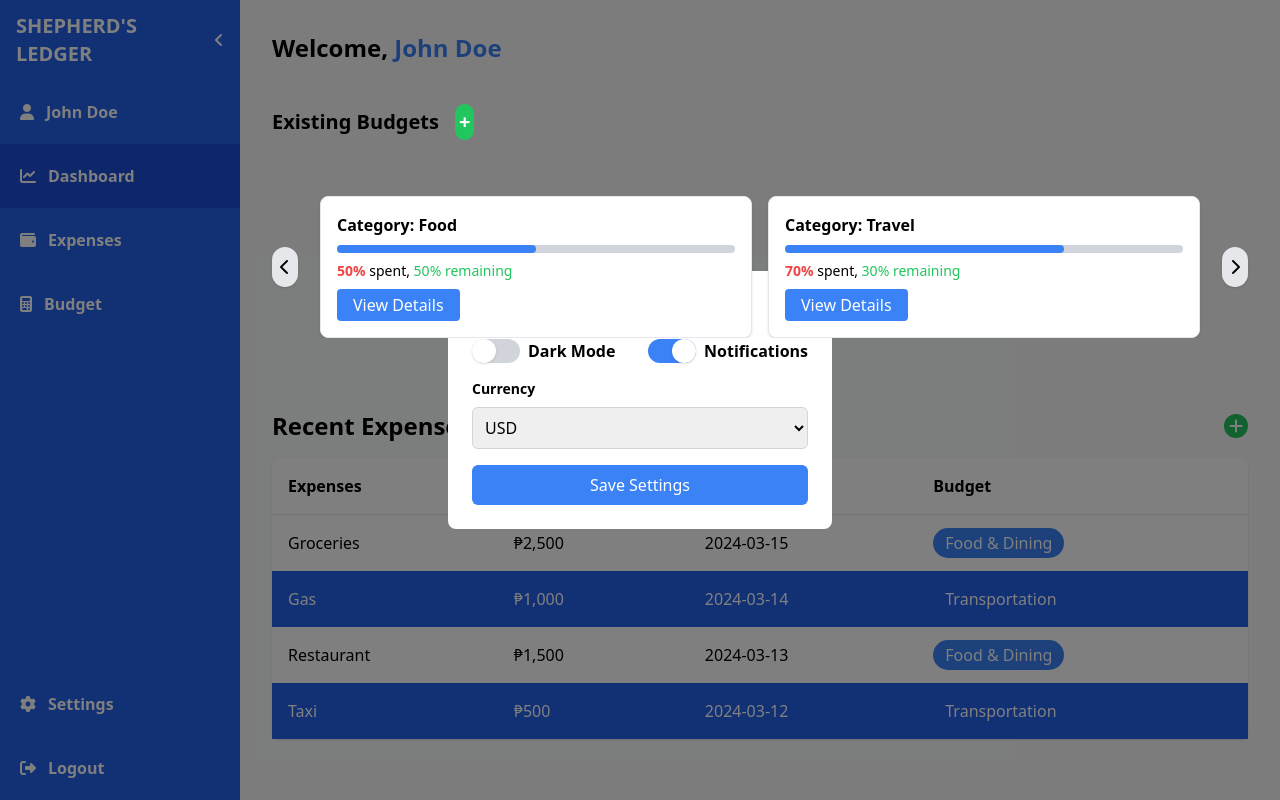
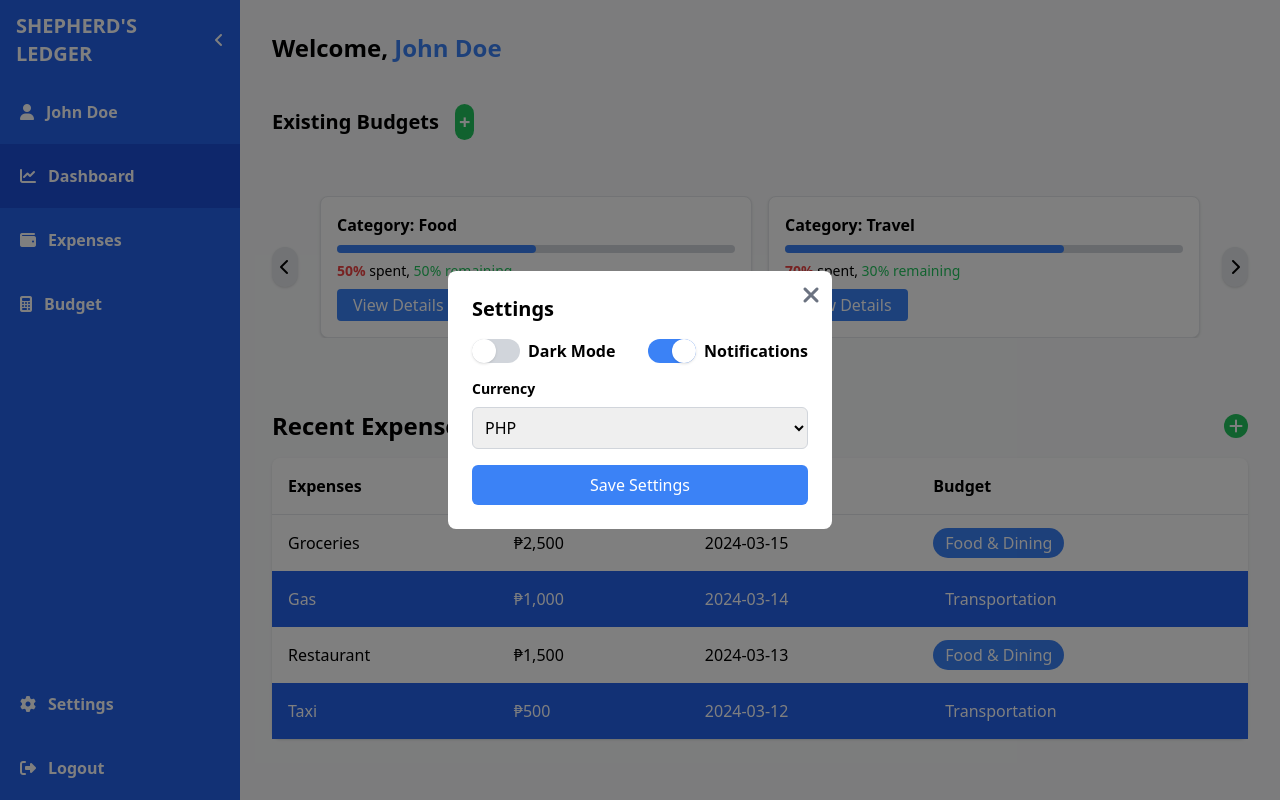
Before and after one commit to itzmaiku44/CIS-2102-Project_Cabas-Palanas-Catubig, a React (Vite) app in the folder @web_dev_ni_cabas--/: page /dashboard in a window 1280 px wide. Both pictures are taken after a click on the item "Settings". Built offline with nearby package versions, Linux system fonts and the light colour scheme.

Commit message:
Add files via upload
fixed settings modal

```diff
--- a/@web_dev_ni_cabas--/src/components/Modals/SettingsModal.jsx
+++ b/@web_dev_ni_cabas--/src/components/Modals/SettingsModal.jsx
@@ -16,7 +16,7 @@ const SettingsModal = ({ settings, setSettings, onClose }) => {
       setIsSubmitting(true);
 
       // Validate currency
-      const validCurrencies = ['USD', 'EUR', 'GBP', 'JPY'];
+      const validCurrencies = ['USD', 'EUR', 'GBP', 'JPY', 'PHP'];
       if (!validCurrencies.includes(formData.currency)) {
         setError('Please select a valid currency');
         return;
@@ -38,7 +38,15 @@ const SettingsModal = ({ settings, setSettings, onClose }) => {
   };
 
   return (
-    <div className="fixed inset-0 bg-black bg-opacity-50 flex items-center justify-center">
+    <>
+      {/* Modal Overlay */}
+      <div
+        className="fixed inset-0 bg-black bg-opacity-50 z-[60]"
+        onClick={onClose}
+      ></div>
+
+      {/* Modal Content */}
+      <div className="fixed inset-0 flex items-center justify-center z-[60]" onClick={(e) => e.stopPropagation()}>
         <div className={`bg-white rounded-lg p-6 w-96 relative transform transition-all duration-300 ${
           saveSuccess ? 'scale-95 opacity-0' : 'scale-100 opacity-100'
         }`}>
@@ -76,6 +84,7 @@ const SettingsModal = ({ settings, setSettings, onClose }) => {
               }}
               className={`w-full p-2 border rounded-md ${error ? 'border-red-500' : 'border-gray-300'}`}
             >
+              <option value="PHP">PHP</option>
               <option value="USD">USD</option>
               <option value="EUR">EUR</option>
               <option value="GBP">GBP</option>
@@ -107,6 +116,7 @@ const SettingsModal = ({ settings, setSettings, onClose }) => {
           </button>
         </div>
       </div>
+    </>
   );
 };
 
```
Lines whose indentation alone changed are shown as unchanged.
